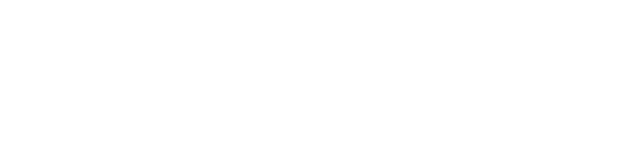
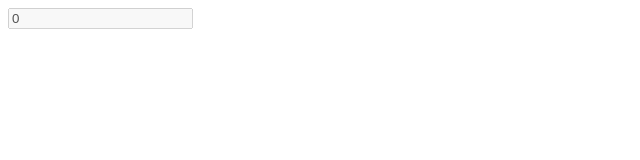
Before and after one commit to luanribeiros/learning-javascript-ninja, a plain HTML site: page challenge-23/index.html in a window 1280 px wide. Shown: the full height of the page, 0-640 px from the left. Drawn offline with Linux system fonts and the light colour scheme.

Commit message:
Algumas ajustes

```diff
--- a/challenge-23/challenge-23.js
+++ b/challenge-23/challenge-23.js
@@ -27,4 +27,6 @@
 	- Ao pressionar o botão "CE", o input deve ficar zerado.
 	*/
 
+
+
 })();
--- a/challenge-23/index.html
+++ b/challenge-23/index.html
@@ -8,6 +8,8 @@
 </head>
 <body>
 
+	<input type="text" data-js="" value="0" disabled>
+
 	<script src="challenge-23.js"></script>
 </body>
 </html>
```
